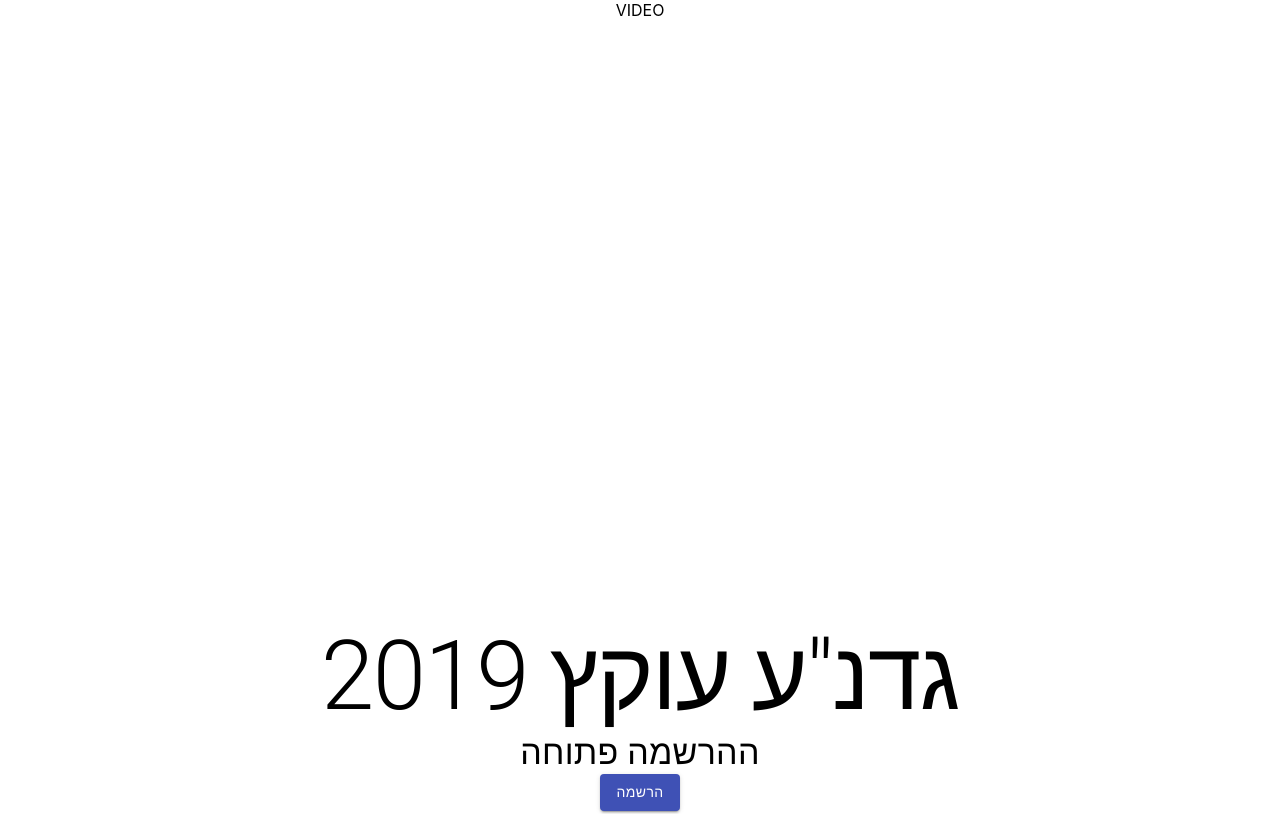
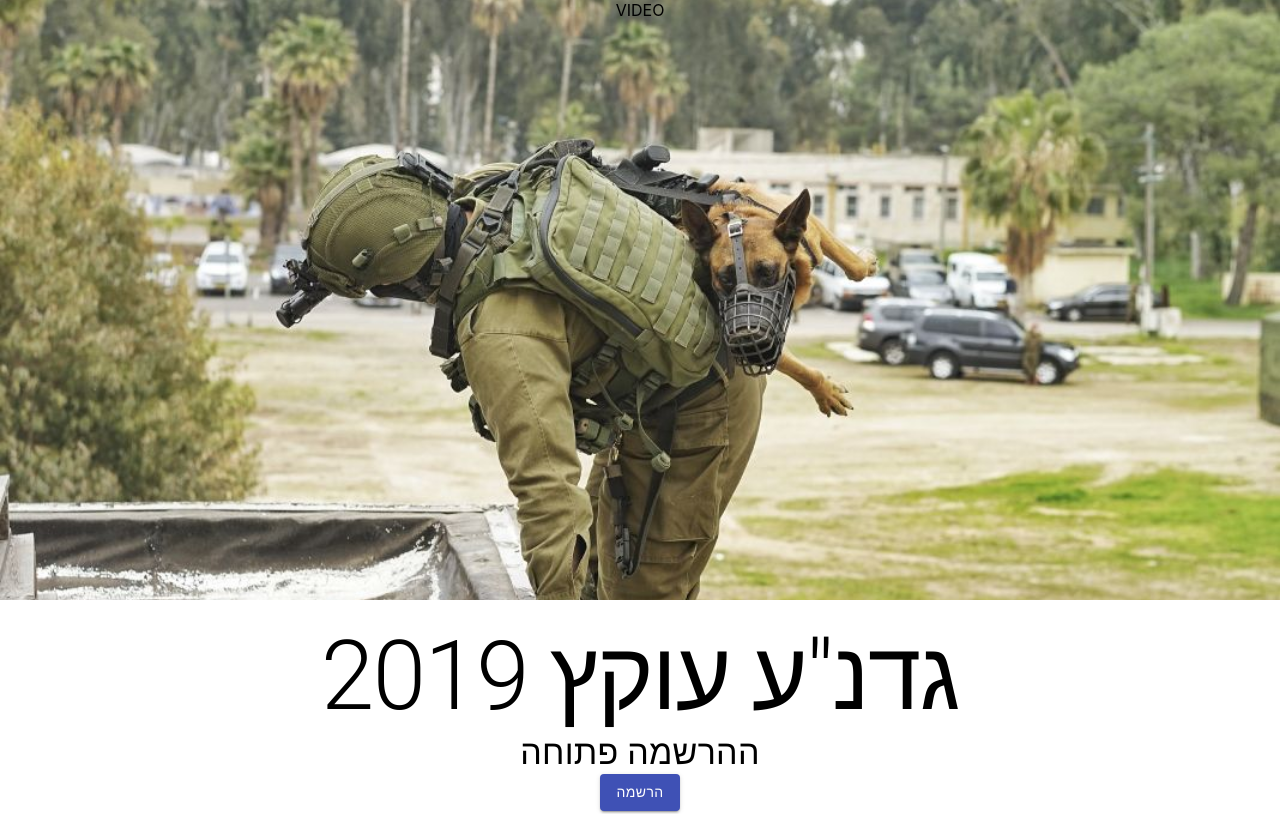
Before and after one commit to sushi30/oketz-website-react, a React (Create React App) app: page / in a window 1280 px wide. Shown: the top 814 px of the page. Built offline with nearby package versions, Linux system fonts and the light colour scheme.

Commit message:
background carousel

```diff
--- a/package.json
+++ b/package.json
@@ -9,6 +9,8 @@
     "react-dom": "^16.10.1",
     "react-responsive-carousel": "^3.1.50",
     "react-scripts": "3.1.2",
+    "react-slick": "^0.25.2",
+    "slick-carousel": "^1.8.1",
     "video-react": "^0.14.1"
   },
   "scripts": {
--- a/src/Body.js
+++ b/src/Body.js
@@ -1,8 +1,5 @@
 import Container from "@material-ui/core/Container";
 import React from "react";
-import { Carousel } from "react-responsive-carousel";
-import bg1 from "./images/k9/1.jpeg";
-import styles from "react-responsive-carousel/lib/styles/carousel.min.css";
 import TitleSection from "./TitleSection";
 import DescriptionSection from "./sections/Description";
 import Requirements from "./sections/Requirements";
@@ -10,6 +7,10 @@ import Dates from "./sections/Dates";
 import QuestionsAndAnswers from "./sections/QuestionsAndAnswers";
 import makeStyles from "@material-ui/core/styles/makeStyles";
 import Form from "./sections/Form";
+import Slider from "react-slick";
+import "slick-carousel/slick/slick.css";
+import "slick-carousel/slick/slick-theme.css";
+import BackgroundCarousel from "./CarouselBackground";
 
 const useStyles = makeStyles({
   root: {
@@ -25,18 +26,7 @@ const useStyles = makeStyles({
 
 const Body = () => (
   <div style={{ textAlign: "center" }}>
-    <Carousel showThumbs={false} showIndicators={false}>
-      <div
-        style={{
-          width: "100%",
-          height: "100%",
-          backgroundPosition: "center center",
-          backgroundSize: "cover",
-          zIndex: 0,
-          backgroundImage: `url(${bg1})`
-        }}
-      />
-    </Carousel>
+    <BackgroundCarousel />
     <Container style={{ minHeight: 600 }}>VIDEO</Container>
     <TitleSection />
     <DescriptionSection even={true} />
--- a/src/CarouselBackground.js
+++ b/src/CarouselBackground.js
@@ -7,27 +7,91 @@ import bg6 from "./images/k9/6.jpeg";
 import bg1m from "./images/k9/1m.jpeg";
 import bg4m from "./images/k9/4m.jpeg";
 import bg6m from "./images/k9/6m.jpeg";
+import Slider from "react-slick/lib";
+import useMediaQuery from "@material-ui/core/useMediaQuery";
+import makeStyles from "@material-ui/core/styles/makeStyles";
 
-const images = [[bg4, bg4m], [bg1, bg1m], [bg6, bg6m]];
+const useStyles = makeStyles({
+  slide: {
+    height: "100vh",
+    width: "100%",
+    zIndex: 0,
+    backgroundPosition: "center center",
+    backgroundSize: "cover"
+  }
+});
 
-const CarouselBackground = () => {
-  const mobile = window.innerWidth < 600;
+const Slide = ({ mobile, mobileBg, bg, className }) => (
+  <div>
+    <div
+      className={className}
+      style={{
+        backgroundImage: mobile ? `url(${mobileBg})` : `url(${bg})`
+      }}
+    />
+  </div>
+);
+
+const BackgroundCarousel = () => {
+  const mobile = useMediaQuery("(max-width:600px)");
+  const settings = {
+    dots: false,
+    infinite: true,
+    slidesToShow: 1,
+    slidesToScroll: 1,
+    autoplay: true,
+    speed: 500,
+    autoplaySpeed: 3000,
+    cssEase: "linear"
+  };
+  const slideSettings = {
+    height: "100vh",
+    width: "100%",
+    zIndex: 0,
+    backgroundPosition: "center center",
+    backgroundSize: "cover"
+  };
+  const classes = useStyles();
   return (
-    <div style={{}}>
-      <Carousel
-        showThumbs={false}
-        showIndicators={false}
-        showStatus={false}
-        autoPlay={true}
+    <div
+      style={{
+        position: "fixed",
+        height: "100%",
+        width: "100%",
+        zIndex: -1
+      }}
+    >
+      <div
+        style={{
+          height: "100%",
+          width: "100%",
+          zIndex: 0,
+          overflow: "hidden"
+        }}
       >
-        {images.map(i => (
-          <div>
-            <img src={mobile ? i[1] : i[0]} />
-          </div>
-        ))}
-      </Carousel>
+        <Slider {...settings}>
+          <Slide
+            mobile={mobile}
+            mobileBg={bg1m}
+            bg={bg1}
+            className={classes.slide}
+          />
+          <Slide
+            mobile={mobile}
+            mobileBg={bg4m}
+            bg={bg4}
+            className={classes.slide}
+          />
+          <Slide
+            mobile={mobile}
+            mobileBg={bg6m}
+            bg={bg6}
+            className={classes.slide}
+          />
+        </Slider>
+      </div>
     </div>
   );
 };
 
-export default CarouselBackground;
+export default BackgroundCarousel;
```
Also changed, not shown: 1 other file (tests, documents, lock files or other folders).
